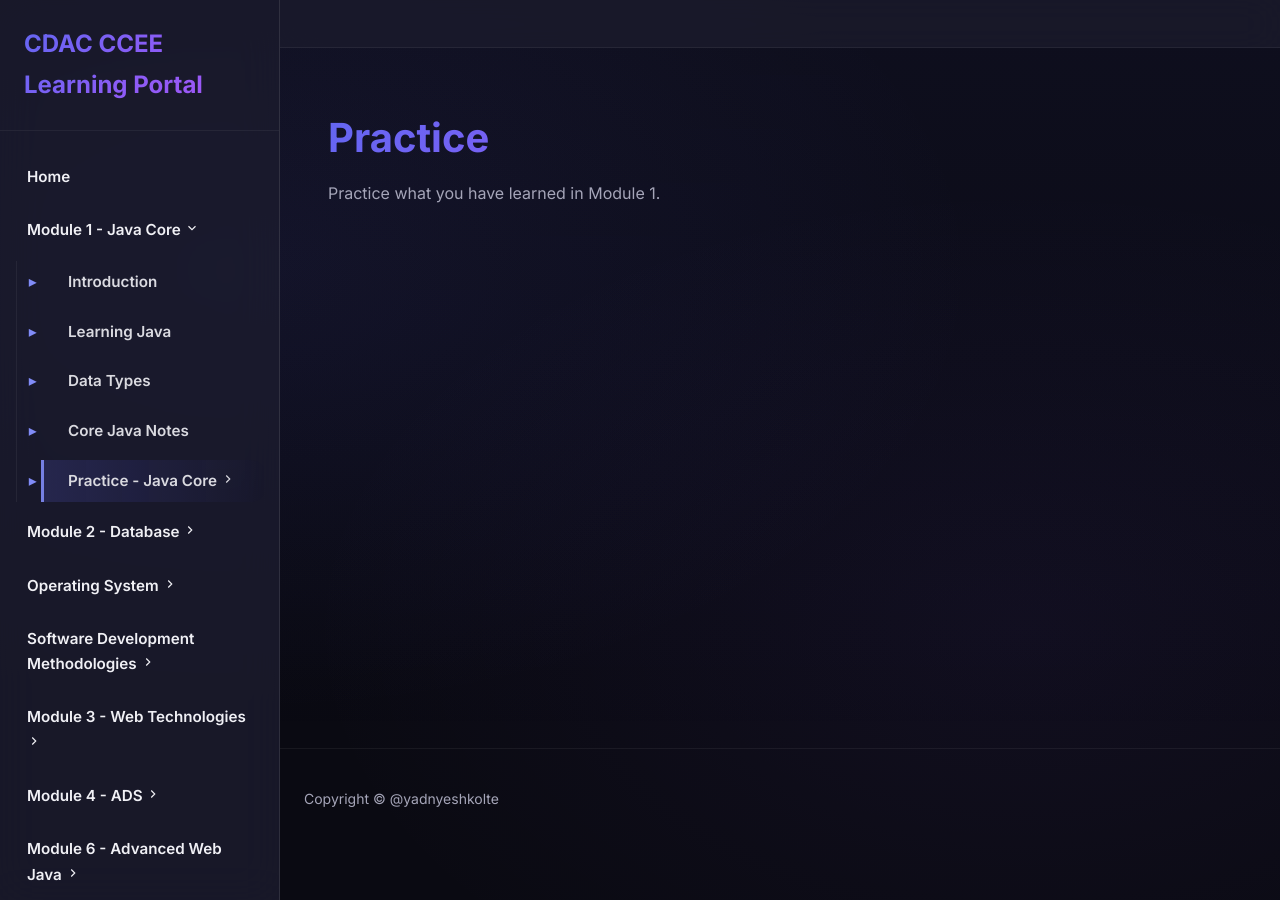
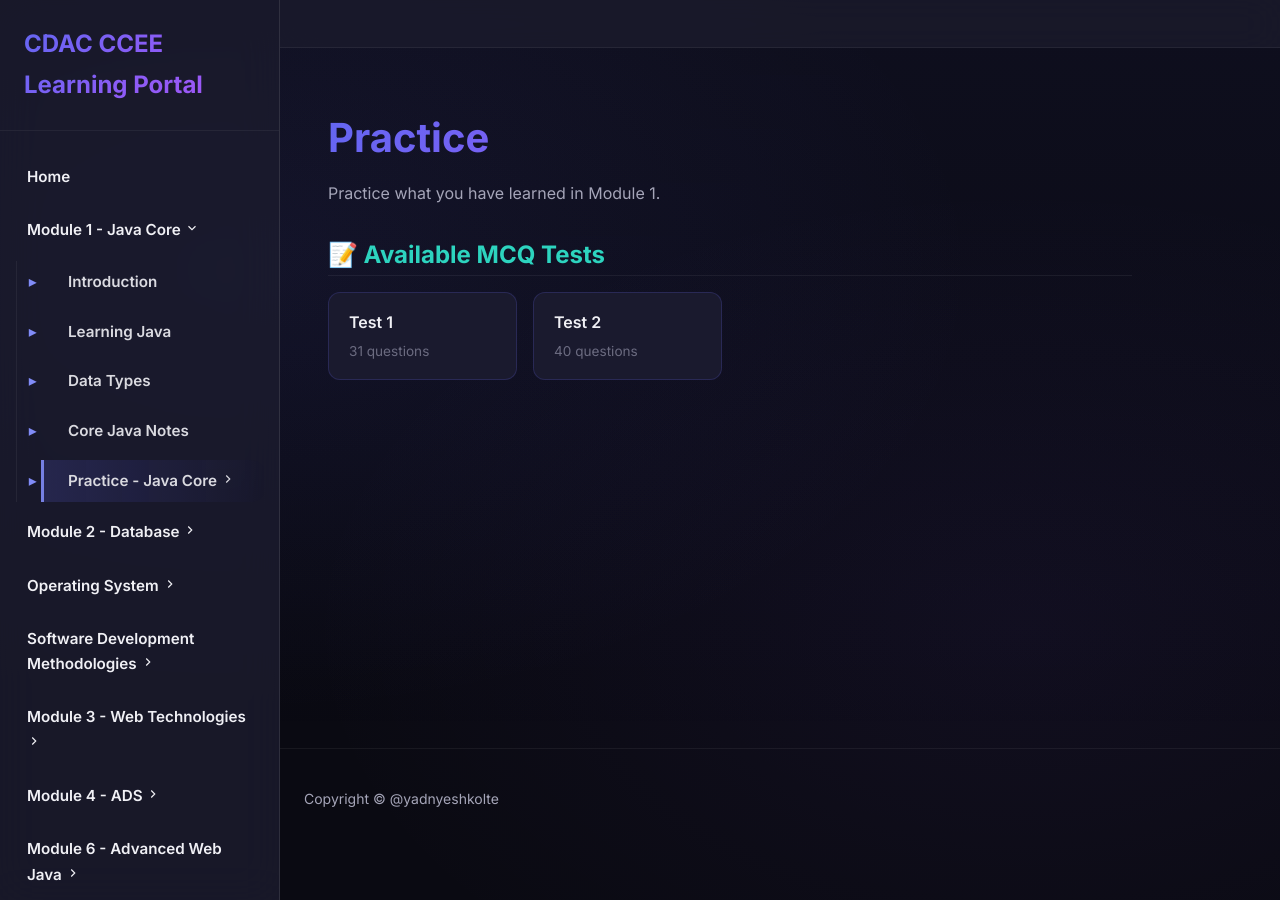
Before and after one commit to yadnyeshkolte/cdac-ccee, a Jekyll site: the page built from docs/JavaCore/practice/index.md, in a window 1280 px wide. Built offline with Jekyll 4.4.1, drawn with Linux system fonts in a browser that asks for light colours; comment, search, counter and statistics services are not loaded.

Commit message:
update with the mcqs

```diff
--- /dev/null
+++ b/_includes/mcq-navigation.html
@@ -0,0 +1,76 @@
+{% comment %}
+MCQ Navigation Auto-Generator
+
+This include automatically detects MCQ data files for a given module
+and generates navigation links. It scans _data/ for mX_mcqY.json files
+based on the module_prefix parameter.
+
+Usage in practice/index.md:
+{% include mcq-navigation.html module_prefix="m1" module_dir="JavaCore" %}
+
+Parameters:
+- module_prefix: The module prefix (e.g., "m1", "m6")
+- module_dir: The module directory name (e.g., "JavaCore", "Database")
+{% endcomment %}
+
+<div class="mcq-navigation">
+    <h3>📝 Available MCQ Tests</h3>
+    <div class="mcq-grid">
+        {% assign prefix = include.module_prefix %}
+        {% assign dir = include.module_dir %}
+
+        {% comment %} Check for up to 10 MCQ tests per module {% endcomment %}
+        {% for i in (1..10) %}
+        {% assign data_name = prefix | append: "_mcq" | append: i %}
+        {% assign data = site.data[data_name] %}
+        {% if data %}
+        <a href="{{ '/docs/' | append: dir | append: '/practice/mcq-test-' | append: i | relative_url }}"
+            class="mcq-card">
+            <span class="mcq-badge">Test {{ i }}</span>
+            <span class="mcq-count">{{ data.size }} questions</span>
+        </a>
+        {% endif %}
+        {% endfor %}
+    </div>
+</div>
+
+<style>
+    .mcq-navigation h3 {
+        margin-bottom: 1rem;
+    }
+
+    .mcq-grid {
+        display: grid;
+        grid-template-columns: repeat(auto-fill, minmax(180px, 1fr));
+        gap: 1rem;
+    }
+
+    .mcq-card {
+        display: flex;
+        flex-direction: column;
+        padding: 1rem 1.25rem;
+        background: var(--bg-elevated);
+        border: 1px solid var(--border-color);
+        border-radius: 12px;
+        text-decoration: none;
+        transition: all 0.2s ease;
+    }
+
+    .mcq-card:hover {
+        border-color: var(--primary-400);
+        transform: translateY(-2px);
+        box-shadow: 0 4px 12px rgba(99, 102, 241, 0.2);
+    }
+
+    .mcq-badge {
+        color: var(--text-primary);
+        font-weight: 600;
+        font-size: 1rem;
+    }
+
+    .mcq-count {
+        color: var(--text-muted);
+        font-size: 0.85rem;
+        margin-top: 0.25rem;
+    }
+</style>
--- a/_layouts/mcq.html
+++ b/_layouts/mcq.html
@@ -55,4 +55,5 @@ layout: default
 </div>
 {% endif %}
 
+<script src="https://cdn.jsdelivr.net/npm/marked/marked.min.js"></script>
 <script src="{{ '/assets/js/mcq.js' | relative_url }}"></script>
--- a/assets/css/custom.css
+++ b/assets/css/custom.css
@@ -1068,6 +1068,43 @@ hr {
   border: none !important;
 }
 
+/* MCQ Markdown/Code Styling */
+.mcq-question-text,
+.mcq-option-text {
+  display: inline;
+}
+
+.mcq-question-text code,
+.mcq-option-text code {
+  font-family: 'JetBrains Mono', 'Fira Code', 'Consolas', monospace;
+  background: rgba(99, 102, 241, 0.2);
+  color: var(--amber-400);
+  padding: 0.15em 0.4em;
+  border-radius: 4px;
+  font-size: 0.85em;
+  border: 1px solid rgba(99, 102, 241, 0.3);
+  white-space: pre-wrap;
+  word-break: break-word;
+}
+
+.question-block h3 .mcq-question-text code {
+  font-size: 0.8em;
+  display: inline-block;
+  max-width: 100%;
+  overflow-wrap: break-word;
+}
+
+/* For longer code blocks in questions */
+.mcq-question-text code:only-child,
+.mcq-question-text>code:first-child:last-child {
+  display: block;
+  margin-top: 0.5rem;
+  padding: 0.75rem 1rem;
+  background: var(--bg-surface);
+  border-radius: 8px;
+  line-height: 1.5;
+}
+
 /* ============ Aux Links ============ */
 .aux-nav {
   display: flex;
--- a/docs/JavaCore/practice/index.md
+++ b/docs/JavaCore/practice/index.md
@@ -9,3 +9,5 @@ nav_order: 10
 # Practice
 
 Practice what you have learned in Module 1.
+
+{% include mcq-navigation.html module_prefix="m1" module_dir="JavaCore" %}
```
Also changed, not shown: assets/js/mcq.js (+28 -6 lines), Gemfile.lock, README.md, 1 other file.
